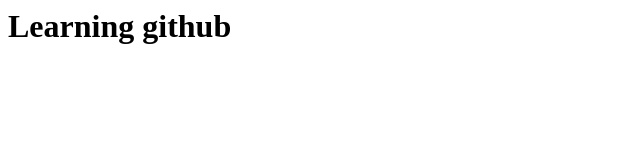
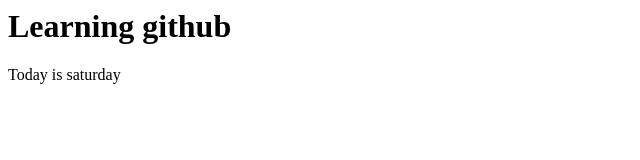
Before and after one commit to anirudha17/trial, a plain HTML site: page index.html in a window 1280 px wide. Shown: the whole page, without its empty margins (0-640 px from the left). Drawn offline with Linux system fonts and the light colour scheme.

Commit message:
added a paragraph

```diff
--- a/index.html
+++ b/index.html
@@ -1 +1,2 @@
 <h1>Learning github</h1>
+<p>Today is saturday</p>
```
